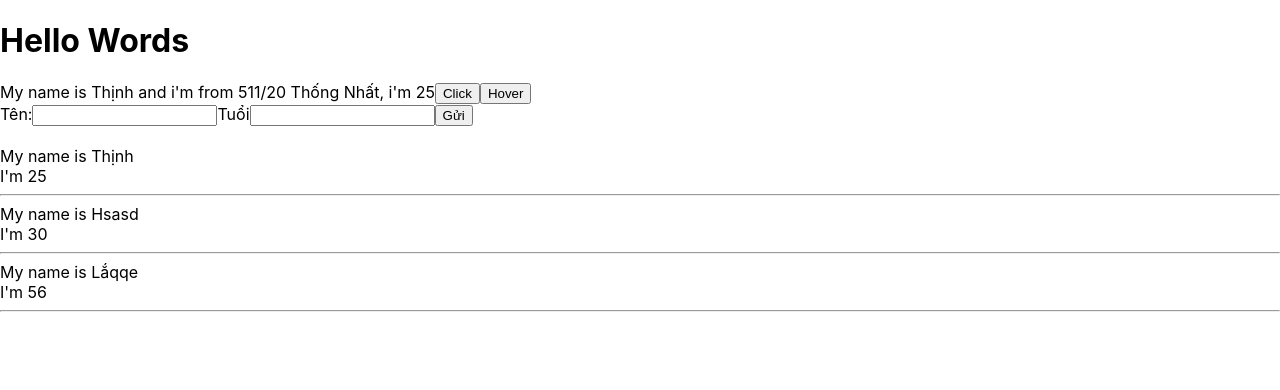
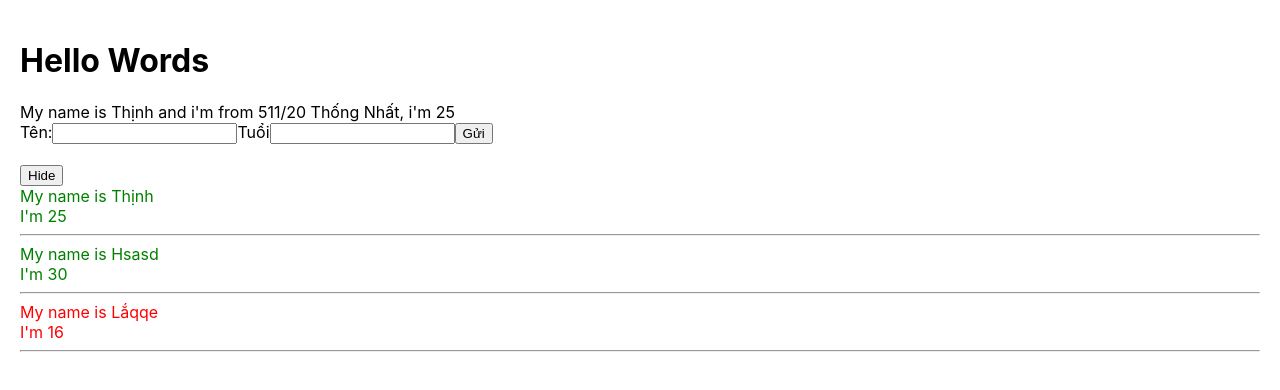
Before and after one commit to ThinhChu/React-JS, a React (Create React App) app: page / in a window 1280 px wide. Shown: the top 390 px of the page. Built offline with nearby package versions, Linux system fonts and the light colour scheme.

Commit message:
Conditional Output

```diff
--- a/src/App.css
+++ b/src/App.css
@@ -1,15 +1,24 @@
 body {
+  padding: 20px;
   margin: 0;
-  font-family: -apple-system, BlinkMacSystemFont, 'Segoe UI', 'Roboto', 'Oxygen',
-    'Ubuntu', 'Cantarell', 'Fira Sans', 'Droid Sans', 'Helvetica Neue',
-    sans-serif;
+  font-family:
+    -apple-system, BlinkMacSystemFont, "Segoe UI", "Roboto", "Oxygen", "Ubuntu",
+    "Cantarell", "Fira Sans", "Droid Sans", "Helvetica Neue", sans-serif;
   -webkit-font-smoothing: antialiased;
   -moz-osx-font-smoothing: grayscale;
 }
 
+.red {
+  color: red;
+}
+
+.green {
+  color: green;
+}
+
 code {
-  font-family: source-code-pro, Menlo, Monaco, Consolas, 'Courier New',
-    monospace;
+  font-family:
+    source-code-pro, Menlo, Monaco, Consolas, "Courier New", monospace;
 }
 
 .App {
--- a/src/components/DisplayInfor.js
+++ b/src/components/DisplayInfor.js
@@ -1,22 +1,62 @@
 import React from "react";
 
 class DisplayInfor extends React.Component {
+  state = {
+    isShowListUsers: true,
+  };
+
+  handleShowHide = (e) => {
+    // console.log(this.state.isShowListUsers);
+    // !this.state.isShowListUsers lấy giá trị ngược lại với giá trị ban đầu
+    this.setState({
+      isShowListUsers: !this.state.isShowListUsers,
+    });
+  };
+
   render() {
     // console.log(this.props);
     // Destructuring array/object
     const { listUsers } = this.props;
     // console.log(listUsers);
+
     return (
+      <div>
+        <div>
+          <button onClick={this.handleShowHide}>
+            {this.state.isShowListUsers ? "Hide" : "Show"}
+          </button>
+        </div>
+        {this.state.isShowListUsers && (
           <div>
             {listUsers.map((user) => {
               return (
-            <div key={user.id}>
+                // +user.age (+) đứng trước biến đổi kiểu (type) giá trị thành number
+                <div key={user.id} className={+user.age > 18 ? "green" : "red"}>
                   <div>My name is {user.name}</div>
                   <div>I'm {user.age}</div>
                   <hr />
                 </div>
               );
+              //   if (user.age > 18) {
+              //     return (
+              //       <div key={user.id} className="green">
+              //         <div>My name is {user.name}</div>
+              //         <div>I'm {user.age}</div>
+              //         <hr />
+              //       </div>
+              //     );
+              //   } else {
+              //     return (
+              //       <div key={user.id} className="red">
+              //         <div>My name is {user.name}</div>
+              //         <div>I'm {user.age}</div>
+              //         <hr />
+              //       </div>
+              //     );
+              //   }
             })}
+          </div>
+        )}
       </div>
     );
   }
--- a/src/components/MyComponent.js
+++ b/src/components/MyComponent.js
@@ -10,7 +10,7 @@ class Mycomponent extends React.Component {
     listUsers: [
       { id: 1, name: "Thịnh", age: 25 },
       { id: 2, name: "Hsasd", age: 30 },
-      { id: 3, name: "Lắqqe", age: 56 },
+      { id: 3, name: "Lắqqe", age: 16 },
     ],
   };
   //JSX
--- a/src/components/UserInfo.js
+++ b/src/components/UserInfo.js
@@ -30,8 +30,6 @@ class UseInfo extends React.Component {
       <div>
         My name is {this.state.name} and i'm from {this.state.address}, i'm{" "}
         {this.state.age}
-        <button onClick={this.handleClick}>Click</button>
-        <button onMouseOver={this.handleHover}>Hover</button>
         <form onSubmit={this.handleSubmit}>
           <label>Tên:</label>
           <input type="text" onChange={this.handleChangeName} />
--- a/src/index.js
+++ b/src/index.js
@@ -1,17 +1,17 @@
-import React from 'react';
-import ReactDOM from 'react-dom/client';
-import App from './App';
-import reportWebVitals from './reportWebVitals';
-import { Provider } from 'react-redux';
-import store from './redux/store';
+import React from "react";
+import ReactDOM from "react-dom/client";
+import App from "./App";
+import reportWebVitals from "./reportWebVitals";
+import { Provider } from "react-redux";
+import store from "./redux/store";
 
-const root = ReactDOM.createRoot(document.getElementById('root'));
+const root = ReactDOM.createRoot(document.getElementById("root"));
 root.render(
   <Provider store={store}>
-    <React.StrictMode>
-      <App />
-    </React.StrictMode>
-  </Provider>
+    {/* <React.StrictMode> */}
+    <App />
+    {/* </React.StrictMode> */}
+  </Provider>,
 );
 
 // If you want to start measuring performance in your app, pass a function
```
Lines whose indentation alone changed are shown as unchanged.
